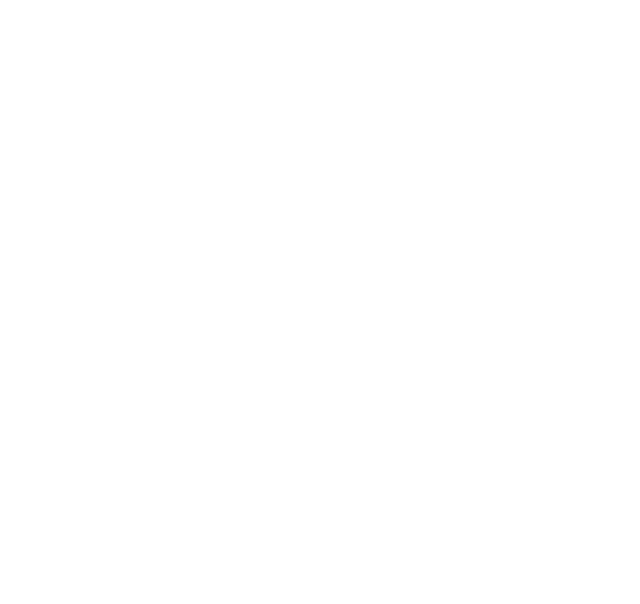
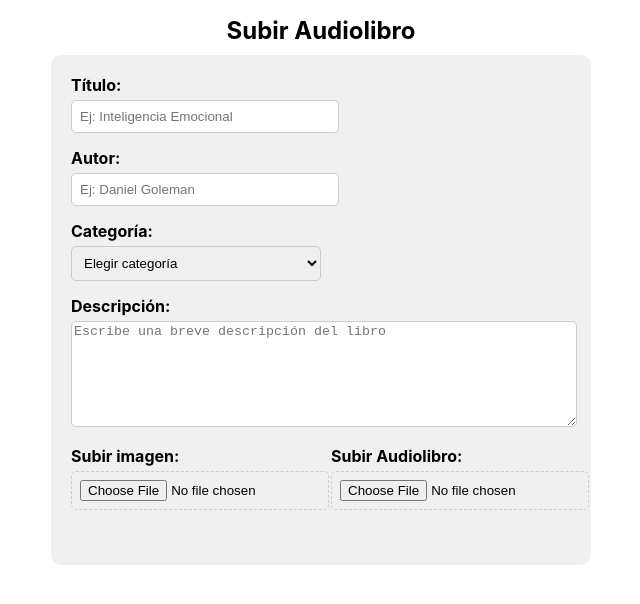
Before and after one commit to josuex123/ConnectWay, a React (Create React App) app in the folder connectway/: page /Formulario in a window 1280 px wide. Before the commit this address had no page. Shown: the top 604 px of the page, without its empty margins (319-959 px from the left). Built offline with nearby package versions, Linux system fonts and the light colour scheme.

Commit message:
diseño formulario de audiolibro

```diff
--- a/connectway/src/App.js
+++ b/connectway/src/App.js
@@ -3,7 +3,7 @@ import { BrowserRouter as Router, Route, Routes } from 'react-router-dom';
 import Home from './pages/Home';
 import './App.css';
 import AudiobookList from "./Services/AudiolibrosServicios/AudiobooksList";
-import FormAudiolibro from './pages/audiolibros/FormAudiolibro';
+import Formulario from './pages/audiolibros/Formulario';
 
 function App() {
 
@@ -12,7 +12,7 @@ function App() {
       <Routes>
         <Route path="/" element={<Home />} />
         <Route path="/ListaAudioLibros" element={<AudiobookList/>} />
-        <Route path="/FormAudioLibro" element={<FormAudiolibro/>} />
+        <Route path="/Formulario" element={<Formulario/>} />
       </Routes>
     </Router>
   );
--- a/connectway/src/pages/audiolibros/FormAudiolibro.css
+++ /dev/null
@@ -1,40 +0,0 @@
-.dropzone {
-    width: 45%;
-    padding: 20px;
-    border-width: 2px;
-    border-radius: 5px;
-    border-color: #000000;
-    border-style: dashed;
-    background-color: #ededed;
-    text-align: center;
-
-    position: relative;
-  }
-
-  .select-button {
-    margin-top: 10px;
-    padding: 8px 16px;
-    background-color: #fefefe;
-    color: rgb(0, 0, 0);
-    border: none;
-    border-radius: 4px;
-    cursor: pointer;
-  }
-
-  .select-button:hover {
-    background-color: #c9c9c9;
-  }
-
-  .uploaded-file {
-    margin-top: 10px;
-    font-size: 14px;
-    color: #333;
-  }
-  .icon {
-    margin-bottom: 10px;
-  }
-  .icon-container {
-  display: flex;
-  justify-content: center;
-  margin-bottom: 10px;
-}
--- a/connectway/src/pages/audiolibros/FormAudiolibro.jsx
+++ /dev/null
@@ -1,129 +0,0 @@
-import React, { useCallback, useState } from 'react';
-import { useDropzone } from 'react-dropzone';
-import './FormAudiolibro.css';
-import { FontAwesomeIcon } from '@fortawesome/react-fontawesome';
-import { faImage, faMusic } from '@fortawesome/free-solid-svg-icons';
-
-function FormAudiolibro() {
-  const [imageFiles, setImageFiles] = useState([]);
-  const [audioFiles, setAudioFiles] = useState([]);
-  const [audioError, setAudioError] = useState(null);
-  const [showModal, setShowModal] = useState(false);
-
-  const closeModal = () => setShowModal(false);
-
-  const onDropImage = useCallback((acceptedFiles) => {
-    setImageFiles(acceptedFiles.map(file => Object.assign(file, {
-      preview: URL.createObjectURL(file)
-    })));
-  }, []);
-
-  const onDropAudio = useCallback((acceptedFiles) => {
-    const file = acceptedFiles[0];
-    const maxFileSize = 200 * 1024 * 1024; // 200 MB
-    if (file.size > maxFileSize) {
-      setAudioError('El archivo supera el tamaño máximo de 200MB.');
-      setShowModal(true);
-      return;
-    }
-
-    const audio = new Audio(URL.createObjectURL(file));
-    audio.onloadedmetadata = () => {
-      const duration = audio.duration / 60;
-      if (duration < 15 || duration > 30) {
-        setAudioError('La duración del audio debe estar entre 15 y 30 minutos.');
-        setShowModal(true);
-      } else {
-        setAudioFiles([file]);
-        setAudioError(null);
-      }
-    };
-  }, []);
-
-  const removeImageFile = () => setImageFiles([]);
-  const removeAudioFile = () => setAudioFiles([]);
-
-  const imageDropzone = useDropzone({
-    onDrop: onDropImage,
-    accept: { 'image/png': [], 'image/jpeg': [] },
-    noClick: true
-  });
-
-  const audioDropzone = useDropzone({
-    onDrop: onDropAudio,
-    accept: { 'audio/wav': [], 'audio/mpeg': [] },
-    noClick: true
-  });
-
-  return (
-    <div style={{ display: 'flex', justifyContent: 'space-between' }}>
-      {/* Modal de error */}
-      {showModal && (
-        <div className="modal">
-          <div className="modal-content">
-            <h3>Error</h3>
-            <p>{audioError}</p>
-            <button onClick={closeModal}>Cerrar</button>
-          </div>
-        </div>
-      )}
-
-      {/* Dropzone para imágenes */}
-      <div {...imageDropzone.getRootProps()} className="dropzone">
-        {imageFiles.length === 0 && (
-          <>
-            <div className="icon-container">
-              <FontAwesomeIcon icon={faImage} size="2x" className="icon" />
-            </div>
-            <button type="button" onClick={imageDropzone.open} className="select-button">
-              Sube un archivo
-            </button>
-            <p>ó deslizalo aquí</p>
-          </>
-        )}
-        <input {...imageDropzone.getInputProps()} style={{ display: 'none' }} />
-        {imageFiles.length > 0 && (
-          <div className="uploaded-file">
-            <h4>Imagen Subida:</h4>
-            {imageFiles.map((file) => (
-              <div key={file.path}>
-                <img src={file.preview} alt={file.name} width="100px" />
-                <p>{file.name}</p>
-                <button onClick={removeImageFile}>Eliminar</button>
-              </div>
-            ))}
-          </div>
-        )}
-      </div>
-
-      {/* Dropzone para audios */}
-      <div {...audioDropzone.getRootProps()} className="dropzone">
-        {audioFiles.length === 0 && (
-          <>
-            <div className="icon-container">
-              <FontAwesomeIcon icon={faMusic} size="2x" className="icon" />
-            </div>
-            <button type="button" onClick={audioDropzone.open} className="select-button">
-              Sube un archivo
-            </button>
-            <p>ó deslizalo aquí</p>
-          </>
-        )}
-        <input {...audioDropzone.getInputProps()} style={{ display: 'none' }} />
-        {audioFiles.length > 0 && (
-          <div className="uploaded-file">
-            <h4>Audio Subido:</h4>
-            {audioFiles.map((file) => (
-              <div key={file.path}>
-                <p>{file.name}</p>
-                <button onClick={removeAudioFile}>Eliminar</button>
-              </div>
-            ))}
-          </div>
-        )}
-      </div>
-    </div>
-  );
-}
-
-export default FormAudiolibro;
--- /dev/null
+++ b/connectway/src/pages/audiolibros/Formulario.css
@@ -0,0 +1,84 @@
+/* Título principal */
+.title {
+    text-align: center;
+    font-size: 24px;
+    margin-bottom: 10px;
+    color: #000;
+  }
+
+  /* Contenedor del formulario */
+  .form-container {
+    max-width: 500px;
+    margin: 0 auto;
+    padding: 20px;
+    background-color: #f0f0f0;
+    border-radius: 10px;
+  }
+
+  label {
+    display: block;
+    margin-bottom: 5px;
+    font-weight: bold;
+  }
+
+  /* Ajuste de ancho para campos más pequeños */
+  input, select {
+    width: 50%; /* Ancho reducido */
+    padding: 8px;
+    margin-bottom: 15px;
+    border: 1px solid #ccc;
+    border-radius: 5px;
+  }
+
+  textarea {
+    width: 100%; /* Mantener el textarea con ancho completo */
+    height: 100px;
+    padding: 2px;
+    margin-right: 10px;
+    margin-bottom: 15px;
+    border: 1px solid #ccc;
+    border-radius: 5px;
+  }
+
+  /* Estilo para los campos de subir archivos */
+  .upload-field {
+    width: 100%;
+    padding: 8px;
+    margin-bottom: 15px;
+    border: 1px dashed #ccc;
+    border-radius: 5px;
+    cursor: pointer;
+  }
+
+  /* Estilos para mantener los campos de subir imagen y audiolibro a la misma altura */
+  .file-upload-container {
+    display: flex;
+    justify-content: space-between;
+    margin-bottom: 20px;
+  }
+
+  .file-upload-field {
+    width: 48%; /* Ajustar el ancho para que los campos queden alineados */
+  }
+
+  .button-container {
+    display: flex;
+    justify-content: space-between;
+  }
+
+  button {
+    padding: 10px 20px;
+    border: none;
+    border-radius: 5px;
+    background-color: #007bff;
+    color: white;
+    cursor: pointer;
+  }
+
+  button[type="button"] {
+    background-color: #6c757d;
+  }
+
+  button:hover {
+    opacity: 0.9;
+  }
--- /dev/null
+++ b/connectway/src/pages/audiolibros/Formulario.jsx
@@ -0,0 +1,93 @@
+import React, { useState } from 'react';
+import './Formulario.css';
+
+function Formulario() {
+    const [titulo, setTitulo] = useState('');
+    const [autor, setAutor] = useState('');
+    const [categoria, setCategoria] = useState('');
+    const [descripcion, setDescripcion] = useState('');
+
+    const handleCancel = () => {
+      // Reiniciar los campos
+      setTitulo('');
+      setAutor('');
+      setCategoria('');
+      setDescripcion('');
+    };
+
+    const handleSubmit = (event) => {
+      event.preventDefault();
+      // Aquí puedes manejar lo que suceda al enviar el formulario
+      console.log({ titulo, autor, categoria, descripcion });
+    };
+
+    return (
+      <>
+        <h1 className="title">Subir Audiolibro</h1>
+        <form onSubmit={handleSubmit} className="form-container">
+          <label htmlFor="titulo">Título:</label>
+          <input
+            type="text"
+            id="titulo"
+            placeholder="Ej: Inteligencia Emocional"
+            value={titulo}
+            onChange={(e) => setTitulo(e.target.value)}
+          />
+
+          <label htmlFor="autor">Autor:</label>
+          <input
+            type="text"
+            id="autor"
+            placeholder="Ej: Daniel Goleman"
+            value={autor}
+            onChange={(e) => setAutor(e.target.value)}
+          />
+
+          <label htmlFor="categoria">Categoría:</label>
+          <select
+            id="categoria"
+            value={categoria}
+            onChange={(e) => setCategoria(e.target.value)}
+          >
+            <option value="">Elegir categoría</option>
+            <option value="novela">Autoestima</option>
+            <option value="ensayo">Ansiedad</option>
+            <option value="biografia">Depresion</option>
+            <option value="educativo">Inteligencia Emocional</option>
+          </select>
+
+            <label htmlFor="descripcion">Descripción:</label>
+          <textarea
+            id="descripcion"
+            placeholder="Escribe una breve descripción del libro"
+            value={descripcion}
+            onChange={(e) => setDescripcion(e.target.value)}
+          />
+
+          <div className="file-upload-container">
+            <div className="file-upload-field">
+              <label htmlFor="imagen">Subir imagen:</label>
+              <input
+                type="file"
+                id="imagen"
+                accept="image/*"
+                className="upload-field"
+              />
+            </div>
+            <div className="file-upload-field">
+              <label htmlFor="audiolibro">Subir Audiolibro:</label>
+              <input
+                type="file"
+                id="audiolibro"
+                accept="audio/*"
+                className="upload-field"
+              />
+            </div>
+          </div>
+        </form>
+      </>
+    );
+  }
+
+
+export default Formulario
```
